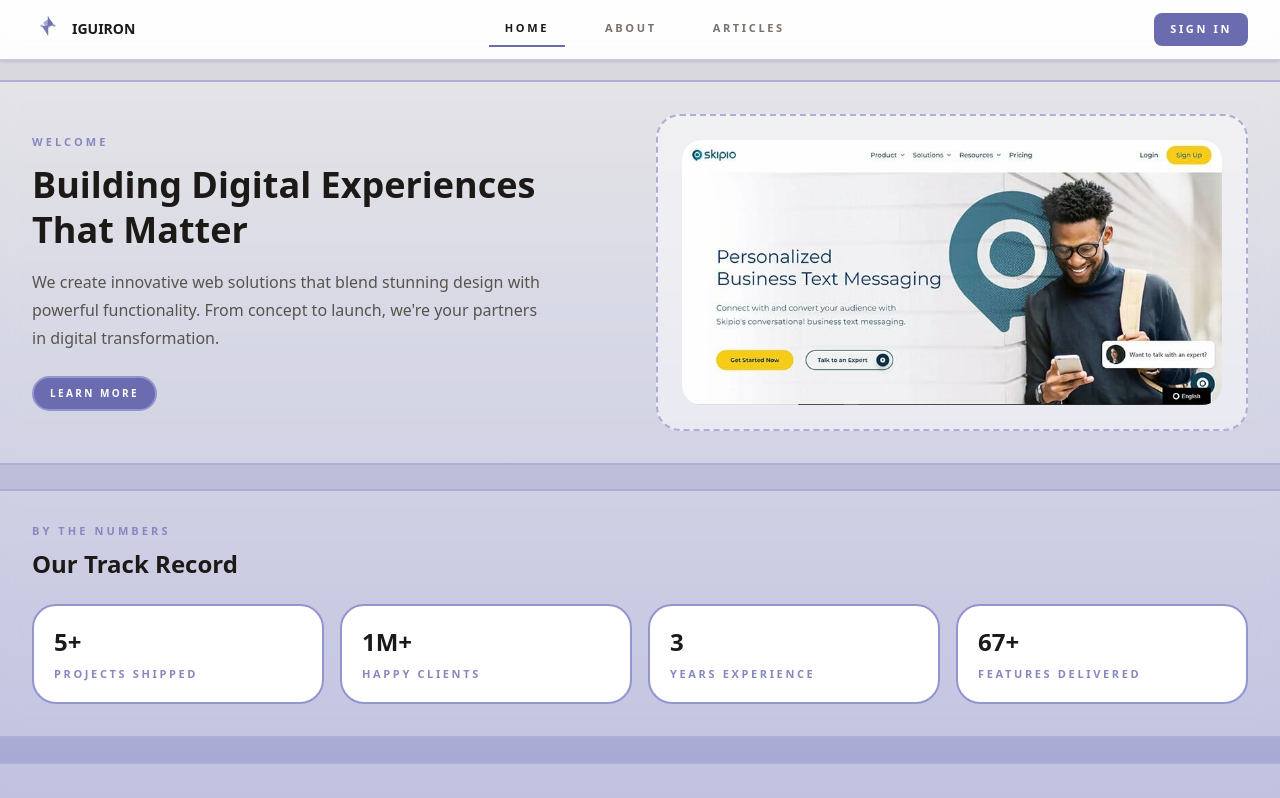
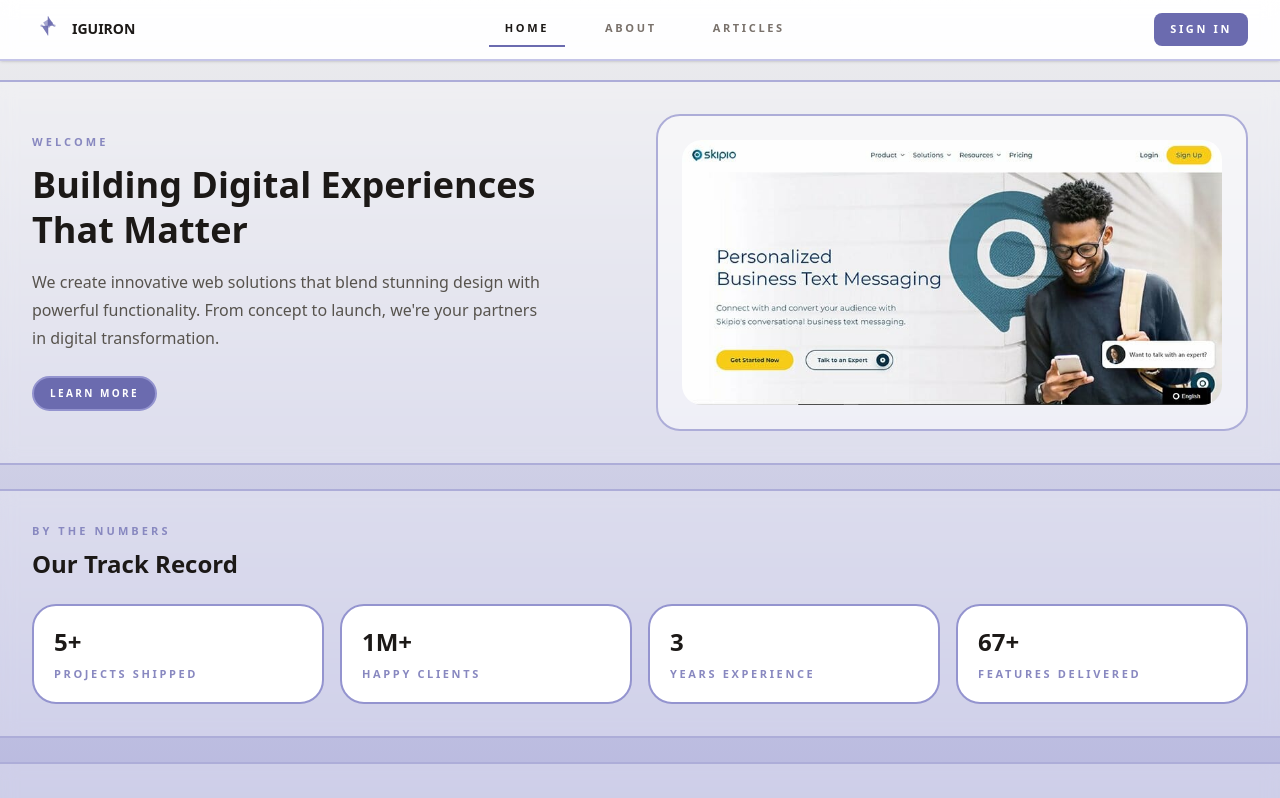
Before and after one commit to Zenn-source/iguiron-webprog, a React (Vite) app in the folder iguiron-client/: page / in a window 1280 px wide. Shown: the top 798 px of the page. Built offline with nearby package versions, Linux system fonts and the light colour scheme.

Commit message:
Modifications for background gradient

```diff
--- a/iguiron-client/src/layouts/Layout.jsx
+++ b/iguiron-client/src/layouts/Layout.jsx
@@ -4,7 +4,7 @@ import Footer from "../components/Footer";
 
 const Layout = () => {
   return (
-    <div className="flex min-h-screen flex-col bg-gradient-to-b from-[#DEDEDE] from-0% via-[#9494CF] via-75% to-[#7070E5] text-stone-900">
+    <div className="flex min-h-screen flex-col bg-gradient-to-b from-[#EEEEEE] from-0% via-[#A6A6D9] via-75% to-[#7070E5] text-stone-900">
       <NavBar />
       <main className="flex-1 pt-20">
         <Outlet />
--- a/iguiron-client/src/pages/LandingPages/AboutPage.jsx
+++ b/iguiron-client/src/pages/LandingPages/AboutPage.jsx
@@ -30,7 +30,7 @@ const AboutPage = () => {
     <div className="flex w-full flex-col gap-6">
       <section className="border-y-2 border-[#ADADD8] bg-white/30 backdrop-blur-sm px-4 py-6 sm:px-6 sm:py-8 lg:px-8">
         <div className="grid gap-8 lg:grid-cols-2 lg:items-center">
-          <div className="rounded-3xl border-2 border-dashed border-[#ADADD8] bg-white/50 p-6">
+          <div className="rounded-3xl border-2 border-[#ADADD8] bg-white/50 p-6">
             <img
               src="/example.jpeg"
               alt="Profile Photo"
--- a/iguiron-client/src/pages/LandingPages/HomePage.jsx
+++ b/iguiron-client/src/pages/LandingPages/HomePage.jsx
@@ -52,7 +52,7 @@ const HomePage = () => {
             </div>
           </div>
 
-          <div className="rounded-3xl border-2 border-dashed border-[#ADADD8] bg-white/50 p-6">
+          <div className="rounded-3xl border-2 border-[#ADADD8] bg-white/50 p-6">
             <div className="relative min-h-65 overflow-hidden rounded-[1.25rem] bg-[#C5C5E8]">
               <img
                 src="/example.jpeg"
```
